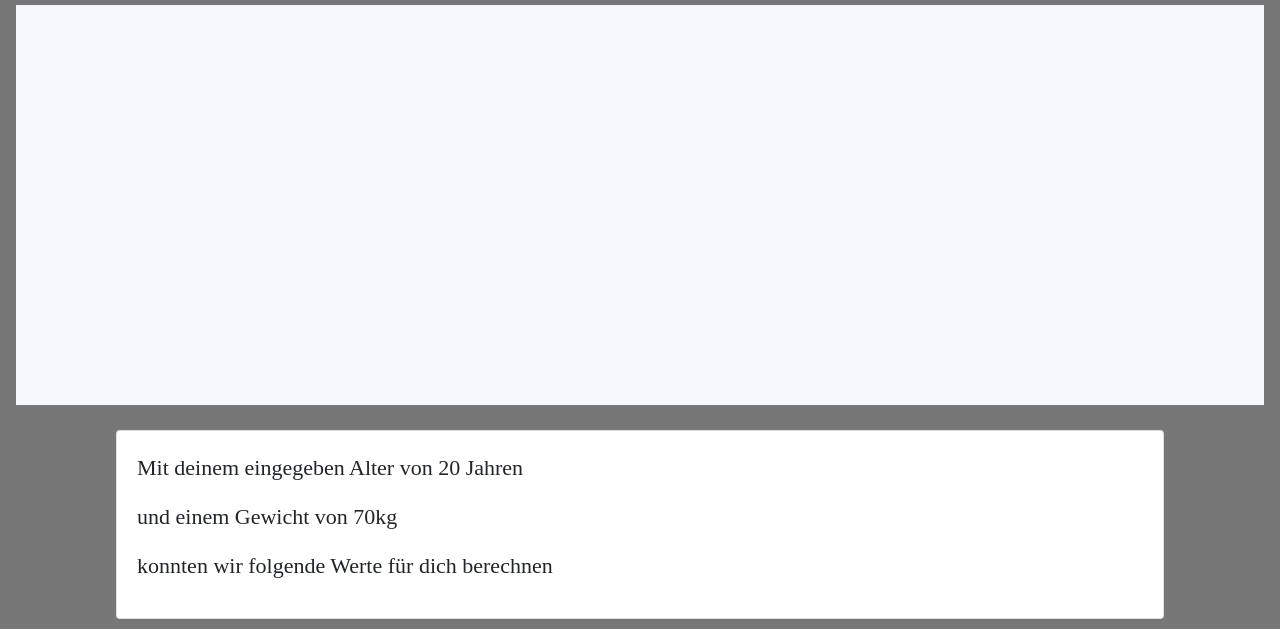
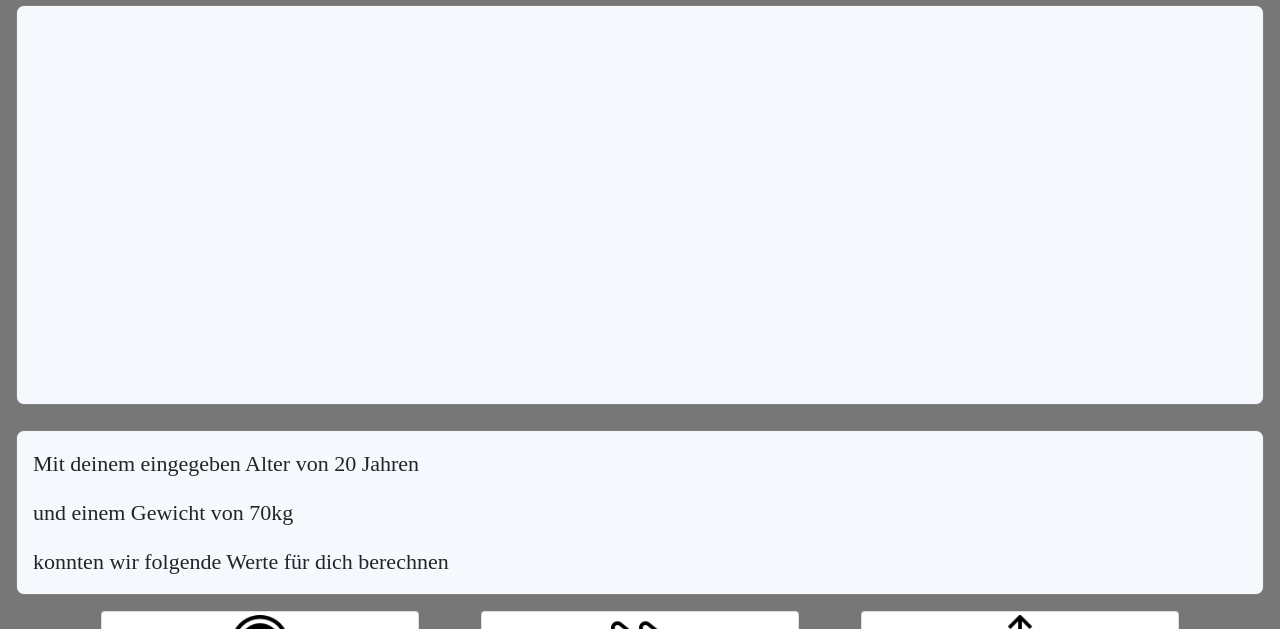
Before and after one commit to phelpson/CrossPlatform_DHBW_FocusApp, a plain HTML site: page graph.html in a window 1280 px wide. Shown: the part 171-800 px from the top of the page. Drawn offline with nearby package versions, Linux system fonts and the light colour scheme; a web font is replaced by a local one.

Commit message:
updated css styling

```diff
--- a/graph.html
+++ b/graph.html
@@ -41,16 +41,13 @@
 
 
    <!-- Anzeige der berechneten Werte-->
+   <div class="graph-card">
+    <p id="inputValue">Mit deinem eingegeben Alter von 20 Jahren</p>
+    <p id="inputValue_2">und einem Gewicht von 70kg</p>
+    <p id="inputValue_3">konnten wir folgende Werte für dich berechnen</p>
+  </div>
+
   <div class="container">
-      <div class="col-sm">
-          <div class="card">
-            <div class="card-body">
-              <p id="inputValue">Mit deinem eingegeben Alter von 20 Jahren</p>
-              <p id="inputValue_2">und einem Gewicht von 70kg</p>
-              <p id="inputValue_3">konnten wir folgende Werte für dich berechnen</p>
-            </div>
-          </div>
-        </div>
     <div class="row">
       <div class="col-sm">
         <div class="card">
--- a/style.css
+++ b/style.css
@@ -33,6 +33,16 @@ h1 {
 .card {
 	margin: 1rem;
  }
+ .graph-card {
+	 width: 100%;
+	 border: 1px solid grey;
+	 border-radius: .5rem;
+	 background-color: #f5f9fd;
+	 padding-right: 1rem;
+	 padding-left: 1rem;
+	 padding-top: 1rem;
+	 margin-top: 1rem;
+ }
 
 #confirm-area {
 	padding-top: 3rem;
@@ -46,6 +56,8 @@ h1 {
 	margin-right: auto;
 	margin-left: auto;
 	background-color: #f5f9fd;
+	border: 1px solid grey;
+	border-radius: .5rem;
 }
 
 
```
